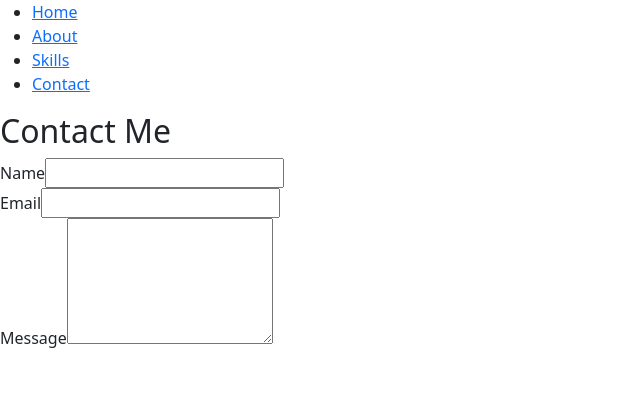
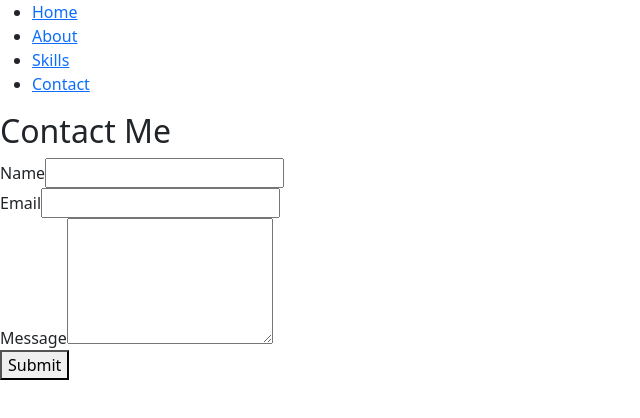
Before and after one commit to tortangChris/my-profile-web, a React (Create React App) app: page /contact in a window 1280 px wide. Shown: the top 418 px of the page, without its empty margins (0-640 px from the left). Built offline with nearby package versions, Linux system fonts and the light colour scheme; a small style sheet from the web is missing.

Commit message:
Add Submit button

```diff
--- a/src/Contact.js
+++ b/src/Contact.js
@@ -30,6 +30,9 @@ const Contact = () => {
             <label>Message</label>
             <textarea id="massage" rows="5" value={message} onChange={(e) => inputMessage(e.target.value)} required />
         </div>
+        <div>
+            <button type="submit">Submit</button>
+        </div>
       </form>
     </div>
   )
```
